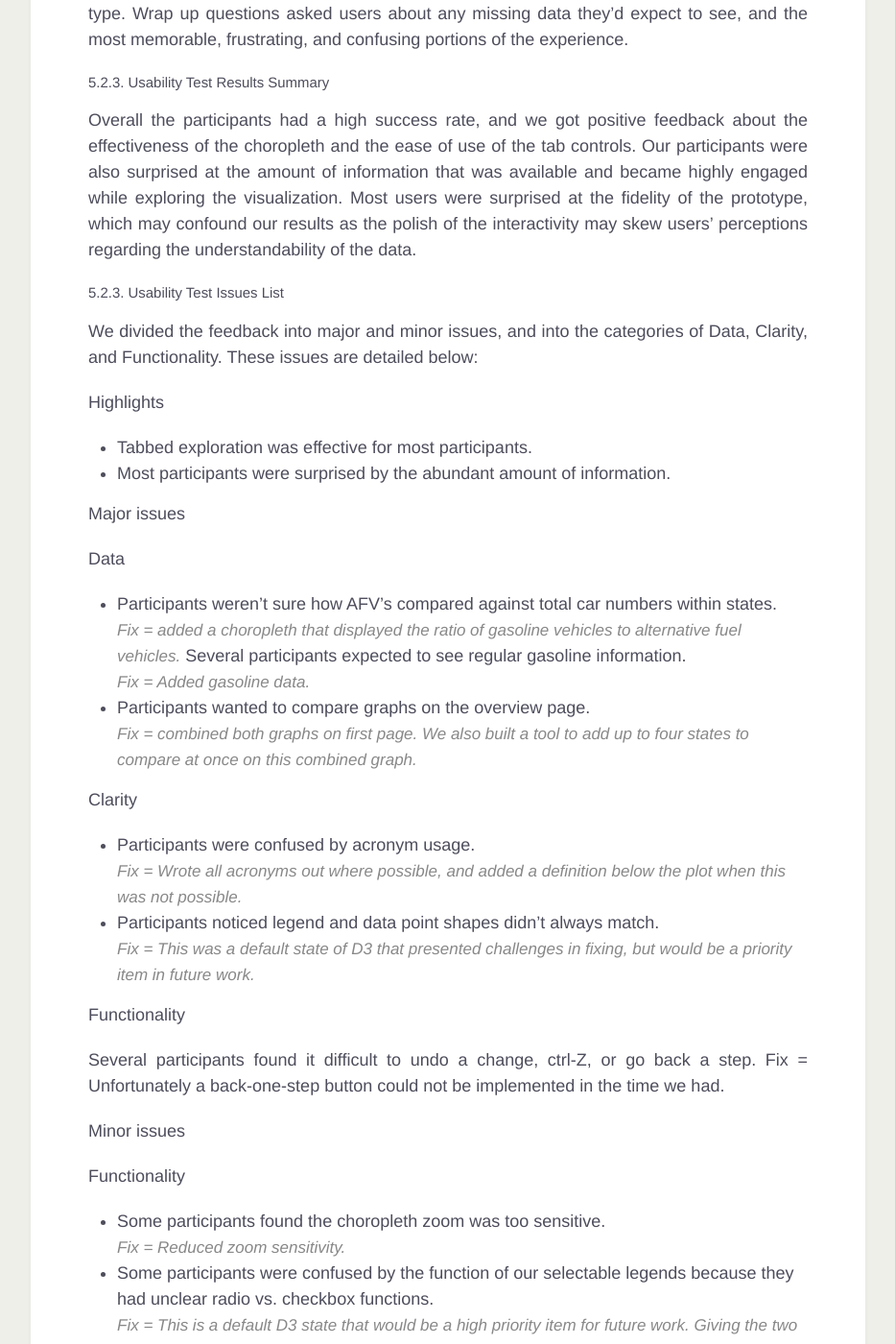
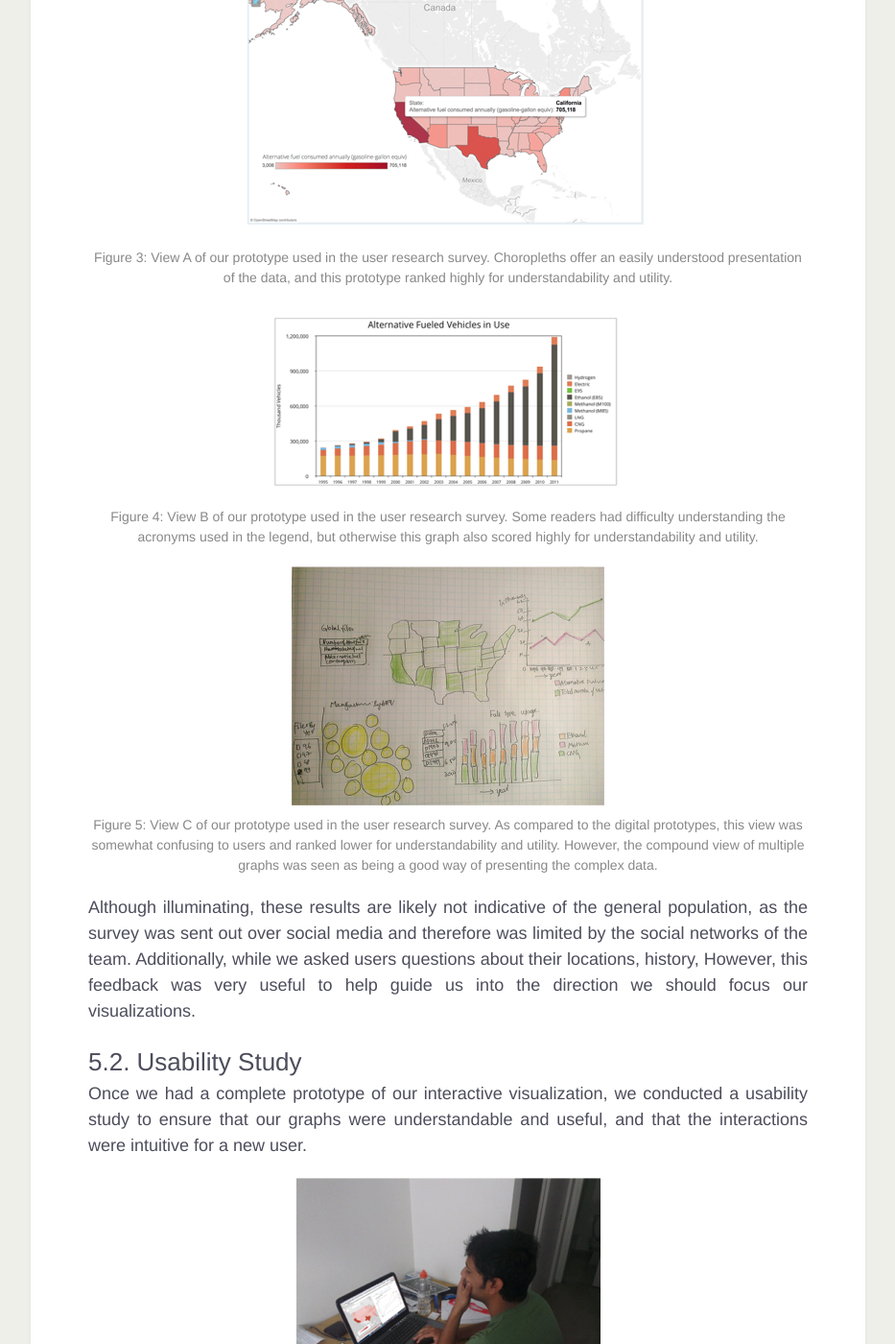
Before and after one commit to websiddu/afv-report, a Jekyll site: the page built from index.md, in a window 1280 px wide and 1400 px high, scrolled down 7298 px. Shown: the whole window at 96% size, without its empty margins (173-1106 px from the left). Built offline with Jekyll 4.4.1, drawn with Linux system fonts in a browser that asks for light colours; some web fonts are replaced; some of the changed text lies outside the part shown.

Commit message:
Adding images

```diff
--- a/_config.yml
+++ b/_config.yml
@@ -6,7 +6,7 @@ description: > # this means to ignore newlines until "baseurl:"
   line in _config.yml. It will appear in your document head meta (for
   Google search results) and in your feed.xml site description.
 baseurl: "/afv-report" # the subpath of your site, e.g. /blog/
-url: "http://websiddu.github.io/afv-report/" # the base hostname & protocol for your site
+#url: "http://websiddu.github.io/afv-report/" # the base hostname & protocol for your site
 twitter_username: websiddu
 github_username:  websiddu
 
--- a/_includes/footer.html
+++ b/_includes/footer.html
@@ -52,4 +52,6 @@
 
   </div>
 
+  <script src="https://code.jquery.com/jquery.min.js"></script>
+  <script src="js/main.js"></script>
 </footer>
--- a/_layouts/default.html
+++ b/_layouts/default.html
@@ -13,7 +13,7 @@
       </div>
     </div>
 
-<!--     {% include footer.html %} -->
+    {% include footer.html %}
 
   </body>
 
--- a/_sass/_layout.scss
+++ b/_sass/_layout.scss
@@ -273,3 +273,21 @@ li:before {
   content: counters(section,".") ". ";
     }
 }
+
+.post-content {
+    img {
+        max-width: 100%;
+        display: block;
+        margin: 10px auto;
+        &:after {
+            content: attr('alt');
+        }
+    }
+
+    figcaption {
+        color: #888;
+        font-size: 14px;
+        text-align: center;
+    }
+
+}
--- a/index.md
+++ b/index.md
@@ -86,11 +86,13 @@ As a part of the data discovery and cleaning phase, we explored existing researc
 The U.S. Energy Information Administration published an interactive visualization using the same data sets with which we began the study. This tool is fairly comprehensive, with graphs for yearly totals of vehicles and fuel consumed, consumption by fuel type, number and fuel consumed by vehicle type, number owned and fuel used by user group, and total vehicles and fuel consumed by state. The interactions support filtering, but nearly all of the graphs are presented as bar charts, with two choropleths provided for the state data. Even though this visualization uses much of the same data and presents similar comparisons, we feel that we have ample opportunity to improve upon the existing tools. A view of this visualization is shown below in Figure 1.
 
 
+![Figure 1: Example of an interactive visualization provided by the US Energy Information Administration that served as inspiration for our work.]({{ site.url }}assets/fig1.png)
 
 The US EIA provided the data set from the visualization discussed above for download, and it looked to be extremely useful to our needs. However, upon inspection, the data set was not complete and had many missing entries. We emailed the administrator and thankfully received back a complete data set. This provided us with several more years’ worth of data in a format that was already prepared for use in Tableau, so it was very easy to import, combine with our existing data set, and explore.
 
 Figure 2 below illustrates on-road alternative fuel vehicles made available by year. It is an interactive stacked bar graph which users can either select or deselect the index provided on the right. This bar graph inspired us with an effective way to deliver our message. The initial impression on this graph made us think that this was a plain blue bar graph. However, deselecting the ethanol-85 (E85) index provided us with a different insight. We were able to see other fields clearly. In some of our data sets, there are data sets with one distinctive field. For instance, when we were exploring data sets for types of alternative fuels provided, E85 had an extremely high value compared to other fields. In this case, providing a static bar graph would not give users the ability to explore further and would keep key information essentially hidden. In this figure, by unchecking indexes, users can explore each index in depth.
 
+![Figure 2: On-Road AFVs Made Available by Year retrieved from the Alternative Fuels Data Center in the US Department of Energy. ]({{ site.url }}assets/fig2.png)
 
 <h3 id="chapter-4">4. Design Process and Milestones</h3>
 
@@ -132,9 +134,11 @@ We used a combination of survey for quantitative attitudinal responses with a mi
 
 Of the total respondents, 43% indicated that they would be considering purchasing an AFV in the next five years, or already own one. When asked about a hypothetical vehicle purchase in the next five years, the most popular choice was a gasoline-electric hybrid, followed by gasoline, then a three-way tie between diesel, electric, and plug-in hybrid. In terms of considerations for purchasing a new vehicle, fuel economy was the most important according to our survey takers, followed by interior space and number of doors. Least important were the number of cylinders in the engine, and the popularity of the vehicle model. Finally, we included images of two digital and one paper prototype, and asked respondents to rate the clarity and value of each visualization. These images are displayed below in Figures 3-5. The digital images were rated much higher than the paper prototype, and in retrospect it would have been a better idea to separate these and not to present them in the same question.
 
-![Figure 3]()
-![Figure 4]()
-![Figure 5]()
+![Figure 3: View A of our prototype used in the user research survey. Choropleths offer an easily understood presentation of the data, and this prototype ranked highly for understandability and utility.]({{ site.url }}assets/fig3.png)
+
+![Figure 4: View B of our prototype used in the user research survey. Some readers had difficulty understanding the acronyms used in the legend, but otherwise this graph also scored highly for understandability and utility.]({{ site.url }}assets/fig4.png)
+
+![Figure 5: View C of our prototype used in the user research survey. As compared to the digital prototypes, this view was somewhat confusing to users and ranked lower for understandability and utility. However, the compound view of multiple graphs was seen as being a good way of presenting the complex data.]({{ site.url }}assets/fig5.png)
 
 
 Although illuminating, these results are likely not indicative of the general population, as the survey was sent out over social media and therefore was limited by the social networks of the team. Additionally, while we asked users questions about their locations, history,  However, this feedback was very useful to help guide us into the direction we should focus our visualizations.
@@ -143,6 +147,7 @@ Although illuminating, these results are likely not indicative of the general po
 <h3 id="chapter-5-sh2">5.2. Usability Study</h3>
 Once we had a complete prototype of our interactive visualization, we conducted a usability study to ensure that our graphs were understandable and useful, and that the interactions were intuitive for a new user.
 
+![Figure 6: One of our usability test participants during the evaluation.]({{ site.url }}assets/fig6.png)
 
 <h4 id="chapter-5-sh2-se1">5.2.1. Usability Test Goal and Design </h4>
 
@@ -229,7 +234,7 @@ An autoplay animation feature was included at first when developing visualizatio
 
 A: On the right side of the visualization, we offered a series of tabs for users to explore. The tabs start at the highest-level view on the left and drill down to more specific data on the right. We followed the left-to-right direction because that is a natural way of reading for users in the U.S. As viewing tabs from the left to the right, it tries to deliver more specific points. We started from the overview, provide data about available types of vehicles and types of fuel, and specific AFV models as well as manufacturers.
 
-![Figure 8: Overview tab](http://assets.websiddu.com/reports/afv/fig3.png)
+![Figure 8: Overview tab]({{ site.url }}assets/fig8.png)
 
 B: The “Overview” tab supports comparison between states for the total number of AFVs and carbon emissions from transportation sources for each state. We limited this to 4 states maximum so that occlusion is limited and so that we meet one of Few’s fundamental strengths of graphs: the ability to see everything at once (Few 2009).
 Many of our graphs have the year on the x-axis, so we chose to use line graphs because they are the most appropriate for showing change over time.
@@ -238,22 +243,22 @@ C: The final step of Shneiderman’s mantra, details on demand, are offered by a
 
 For the choropleth and overview tab views, we chose cool colors, mostly blues, to represent AFVs and warm colors, mostly reds, to represent carbon emissions. We wanted to associate feelings of nature and the environment with AFVs and to evoke the feeling of danger or warning when looking at carbon emissions.
 
-![Figure 9: AF Vehicles tab](http://assets.websiddu.com/reports/afv/fig4.png)
+![Figure 9: AF Vehicles tab]({{ site.url }}assets/fig9.png)
 
 A: In the next tab, titled “AF Vehicles,” selection and deselection of the vehicle types allow for filtering of data. The legend icon for that vehicle type changes when deselected, offering the user a visual reminder that the filter is in effect.
 By selecting between the two display states of total number and percent of total, we support re-expressing of the data which can lead to additional insights which might not otherwise be available
 
 B: Additionally, deselection of class type of vehicle can be conducted on the right hand side and allows a user to add or remove variables. This is designated by a filled (included) or empty (excluded) circle.
 
-![Figure 10: Alternative Fuels Types tab](http://assets.websiddu.com/reports/afv/fig5.png)
+![Figure 10: Alternative Fuels Types tab]({{ site.url }}assets/fig10.png)
 
 The third tab, “Alternative Fuels Types,” and the previous tab illustrate Few’s principles of optimal quantitative scales and Tufte’s principles of graphical excellence, with all bar plots starting at 0 and the line graphs having a scale from slightly below to slightly above the range of data values (Few 2009, Tufte 1983).
 
-![Figure 11: AFV Models tab](http://assets.websiddu.com/reports/afv/fig6.png)
+![Figure 11: AFV Models tab]({{ site.url }}assets/fig11.png)
 
 In the “AFV Models” tab, the bar graph allows for re-visualizing the data, because the user may switch between grouped and stacked bars. Even though stacked graphs can be difficult to visualize direct comparisons as all the shaded portions begin and end in different areas, the thickness of the area, user’s autonomy, and quickness of speed switching between these views allows more insights to be made depending on what one may be looking at. In Figure 11 above, a snapshot of the mid-transition was selected to display both sets of grouped and stacked visualization. We chose to use bars for this graph because they are especially good at displaying differences in magnitude and making it easy to compare those differences.
 
-![Figure 12: AFV Manufacturers tab](http://assets.websiddu.com/reports/afv/fig7.png)
+![Figure 12: AFV Manufacturers tab]({{ site.url }}assets/fig12.png)
 
 
 A: The final tab, “AFV Manufacturers,” is dominated by a scatter plot that we intended to display all currently available AFV models, plotted by fuel economy in miles per gallon equivalent vs. carbon emissions, with other dimensions of the data set encoded as color and size of the data points.
@@ -263,7 +268,7 @@ B: This graph would also support filtering by additional dimensions such as vehi
 C: Unfortunately, for this graph to be fully implemented using D3, we needed to have the data formatted into a database that would be accessible online. We did not have enough time to accomplish this, so we created a similar plot using Tableau that is accessible from a link on this tab, viewable in Figure 13 below.
 
 
-![Figure 13: Tableau addendum view](http://assets.websiddu.com/reports/afv/fig7.png)
+![Figure 13: Tableau addendum view]({{ site.url }}assets/fig13.png)
 
 
 A: This graph is also a scatter plot, which is the most appropriate plot type for this data, because of its ability to encode two quantitative values: one based on its horizontal position and one based on its vertical position. According to Few (2009), points encourage us to notice patterns and points that stand out from the group as outliers.
--- /dev/null
+++ b/js/main.js
@@ -0,0 +1,24 @@
+'use strict';
+
+(function(){
+  var App = window.App || {};
+  App = (function() {
+
+    var _convertToCaptions = function() {
+      $('.post-content').find('img').each(function(){
+        var figCaption = "<figcaption>"+ $(this).attr('alt') +"</figcaption>";
+        var fig = $("<figure></figure>")
+        $(this).wrap(fig).after($(figCaption));
+      })
+    }
+
+    return {
+      init: function() {
+        _convertToCaptions();
+      }
+    }
+
+  })();
+
+  $(App.init);
+})();
```
Also changed, not shown: other parts of index.md (+2 -2 lines), assets/fig1.png (added), assets/fig10.png (added), assets/fig11.png (added), assets/fig12.png (added), assets/fig13.png (added), assets/fig2.png (added), assets/fig3.png (added), assets/fig4.png (added), assets/fig5.png (added), assets/fig6.png (added), assets/fig7.1.png (added), assets/fig7.png (added), assets/fig8.png (added), 1 more files.
